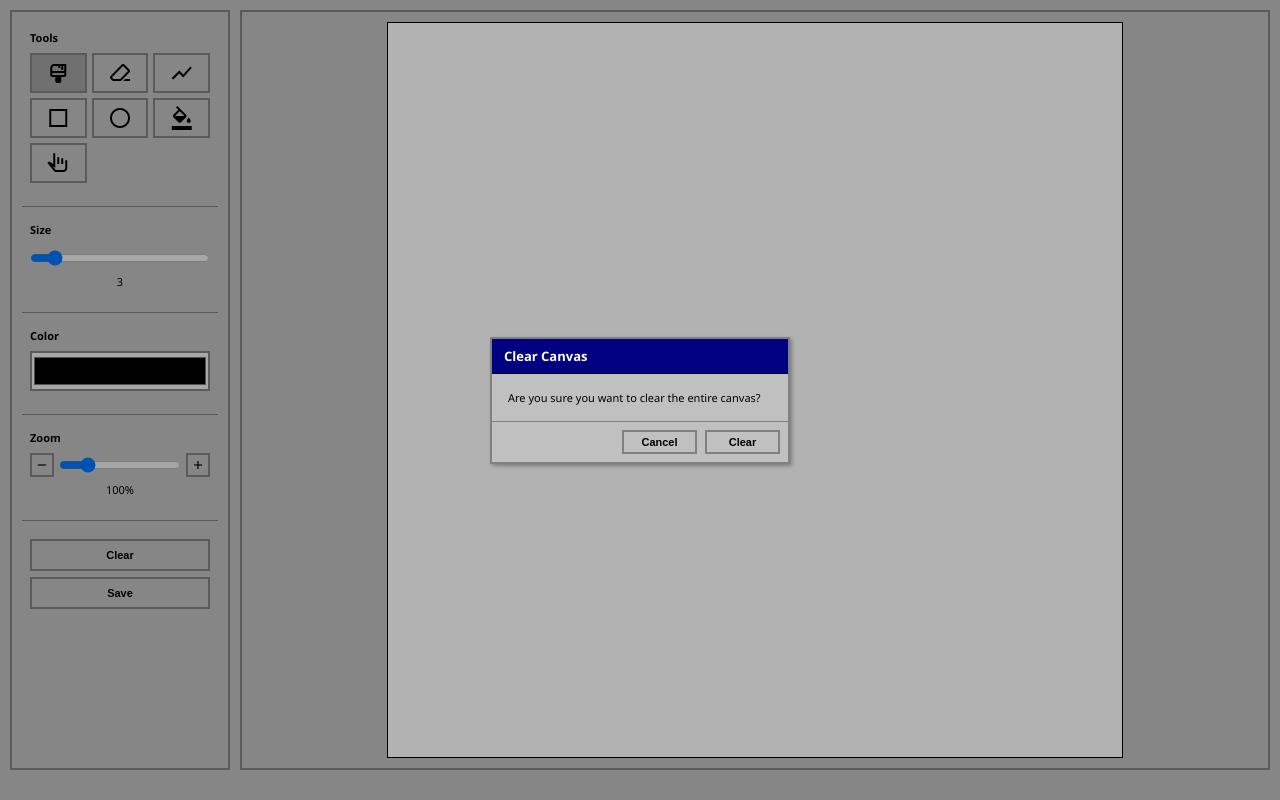
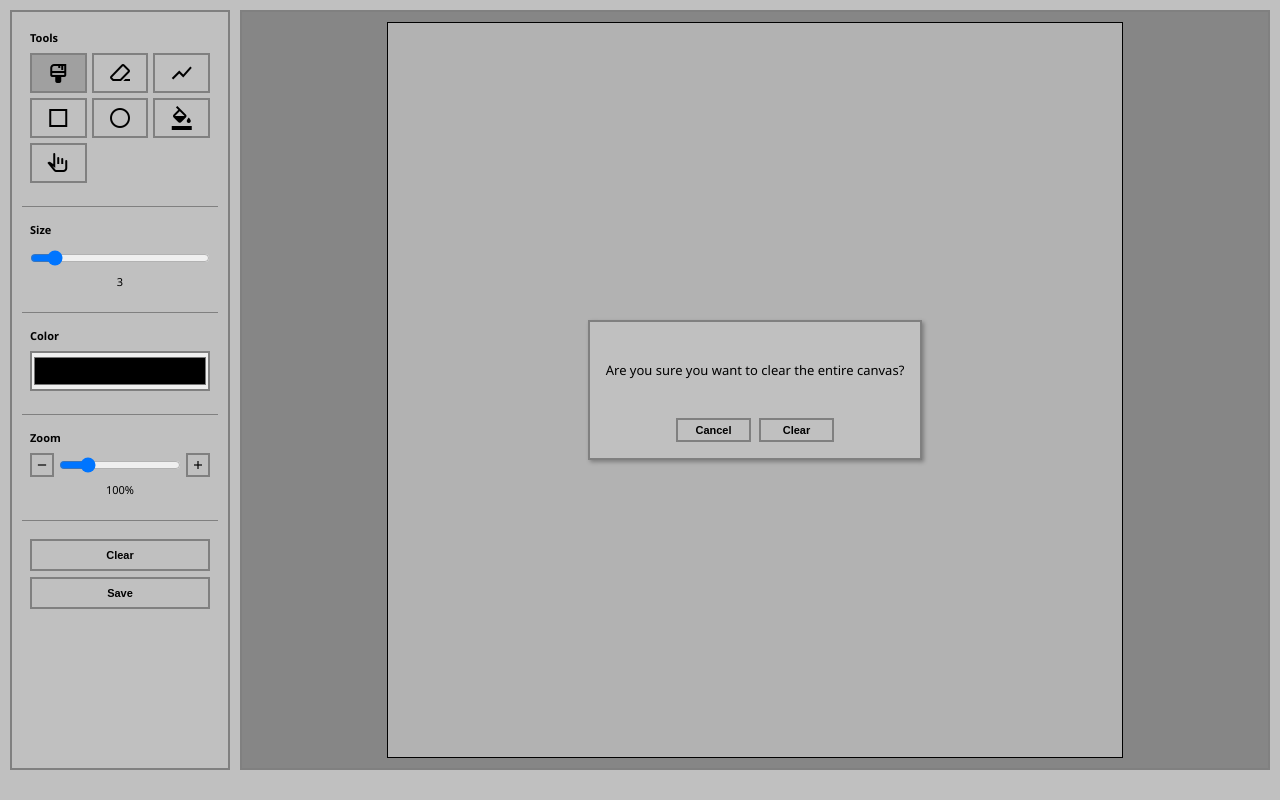
Before and after one commit to normalidea/tniap.com, a plain HTML site: page index.html in a window 1280 px wide. Both pictures are taken after a click on the button "Clear". Drawn offline with nearby package versions, Linux system fonts and the light colour scheme.

Commit message:
clean up clear ux

```diff
--- a/index.html
+++ b/index.html
@@ -73,15 +73,9 @@
                 <canvas id="canvas"></canvas>
             </div>
             <div id="cursorIndicator" class="cursor-indicator"></div>
-        </div>
-    </div>
-
             <!-- Clear Confirmation Modal -->
             <div id="clearModal" class="modal">
                 <div class="modal-content">
-            <div class="modal-header">
-                <h3>Clear Canvas</h3>
-            </div>
                     <div class="modal-body">
                         <p>Are you sure you want to clear the entire canvas?</p>
                     </div>
@@ -91,6 +85,8 @@
                     </div>
                 </div>
             </div>
+        </div>
+    </div>
 
     <script src="script.js"></script>
 </body>
--- a/style.css
+++ b/style.css
@@ -290,7 +290,7 @@ body {
 /* Modal Styles */
 .modal {
     display: none;
-    position: fixed;
+    position: absolute;
     top: 0;
     left: 0;
     width: 100%;
@@ -311,27 +311,21 @@ body {
     min-width: 300px;
     max-width: 400px;
     box-shadow: 2px 2px 4px rgba(0, 0, 0, 0.3);
-}
-
-.modal-header {
-    background: #000080;
-    color: #ffffff;
-    padding: 8px 12px;
-    font-size: 13px;
-    font-weight: bold;
-    border-bottom: 1px solid #000;
-}
-
-.modal-header h3 {
-    margin: 0;
-    font-size: 13px;
-    font-weight: bold;
+    position: relative;
+    display: flex;
+    flex-direction: column;
+    min-height: 140px;
 }
 
 .modal-body {
     padding: 16px;
-    font-size: 11px;
+    font-size: 13px;
     color: #000;
+    text-align: center;
+    display: flex;
+    align-items: center;
+    justify-content: center;
+    flex: 1;
 }
 
 .modal-body p {
@@ -339,11 +333,10 @@ body {
 }
 
 .modal-footer {
-    padding: 8px;
+    padding-bottom: 16px;
     display: flex;
-    justify-content: flex-end;
+    justify-content: center;
     gap: 8px;
-    border-top: 1px solid #808080;
 }
 
 .modal-btn {
```
Lines whose indentation alone changed are shown as unchanged.
